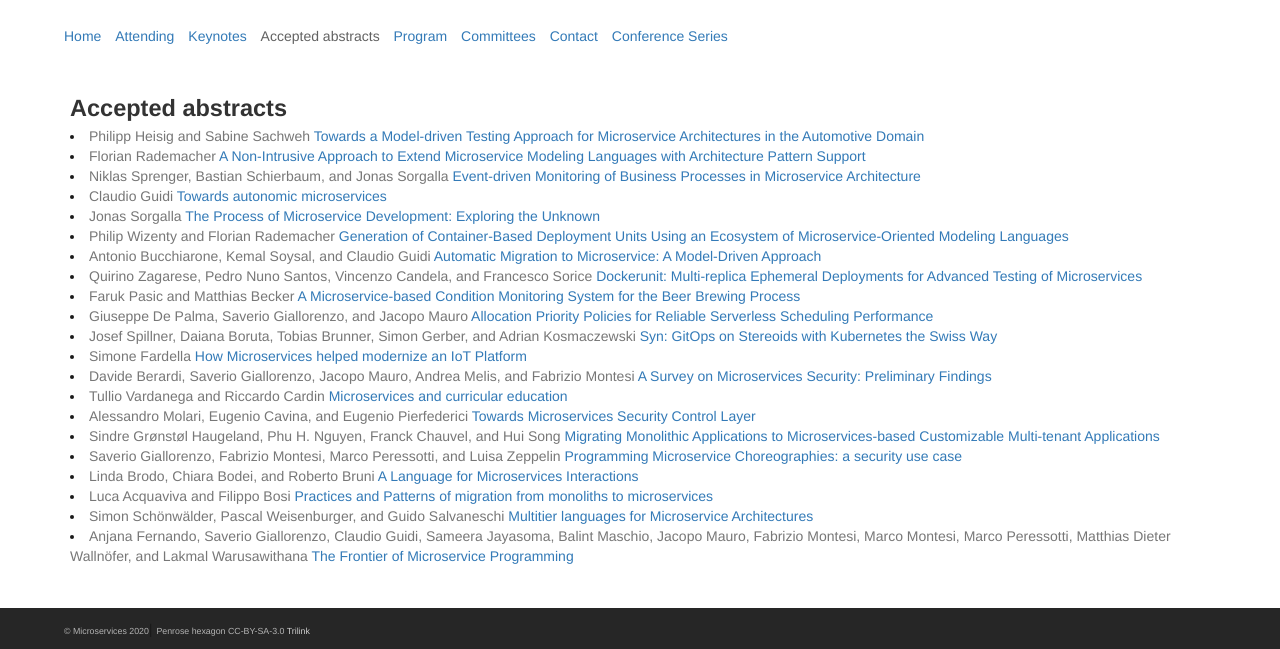
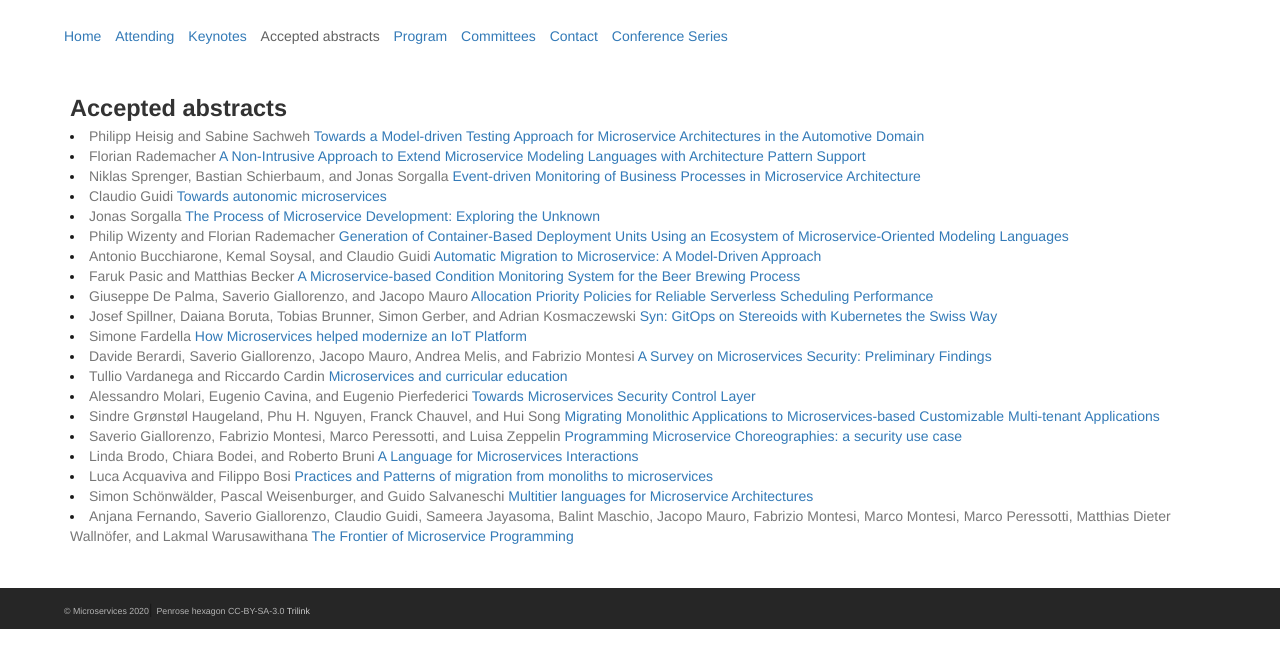
Before and after one commit to microservices-community/microservices-2020, a Jekyll site: the page built from accepted.md, in a window 1280 px wide. Shown: the part 402-1051 px from the top of the page. Built offline with Jekyll 4.4.1, drawn with Linux system fonts in a browser that asks for light colours.

Commit message:
paper 10 withdrawn

```diff
--- a/_data/papers.yml
+++ b/_data/papers.yml
@@ -64,15 +64,8 @@
   abstract: |
     In this talk, we present a model-driven approach for the automatic migration to microservices. The approach is implemented by means of JetBrains MPS, a text-based metamodelling framework, and validated using a first migration example from a Java-based application to Jolie - a programming language for defining microservices.
 - id: 10
-  authors:
-  - Quirino Zagarese
-  - Pedro Nuno Santos
-  - Vincenzo Candela
-  - Francesco Sorice
-  title: "Dockerunit: Multi-replica Ephemeral Deployments for Advanced Testing of Microservices"
-  extended_abstract: paper_10.pdf
-  abstract: |
-    We present Dockerunit: a Java framework that enables declarative tests specifications and manages the full test lifecycle for dozens of multi-replica Docker services, without relying on complex orchestration platforms like Kubernetes.
+  title: "TBA"
+  hide: true
 - id: 11
   authors:
   - Faruk Pasic
--- a/_data/program.yml
+++ b/_data/program.yml
@@ -87,7 +87,7 @@
       from: "15:00"
       to: "15:30"
       non-session: true
-    - title: Second Keynote (TBA)
+    - title: Towards language support for programming microservices
       from: "15:30"
       to: "16:30"
       authors:
--- a/accepted.md
+++ b/accepted.md
@@ -6,8 +6,10 @@ layout: page
 ---
 
 {%- for paper in site.data.papers -%}
+  {% unless paper.hide %}
   <li>
     <span class="text-muted mr-2">{{ paper.authors | array_to_sentence_string }}</span>
     <a target="_blank" href="{{ "/papers/" | append: paper.extended_abstract | relative_url }}">{{ paper.title }}</a>
   </li>
+  {% endunless %}
 {%- endfor -%}
```
Also changed, not shown: program.md (+6 -0 lines).
